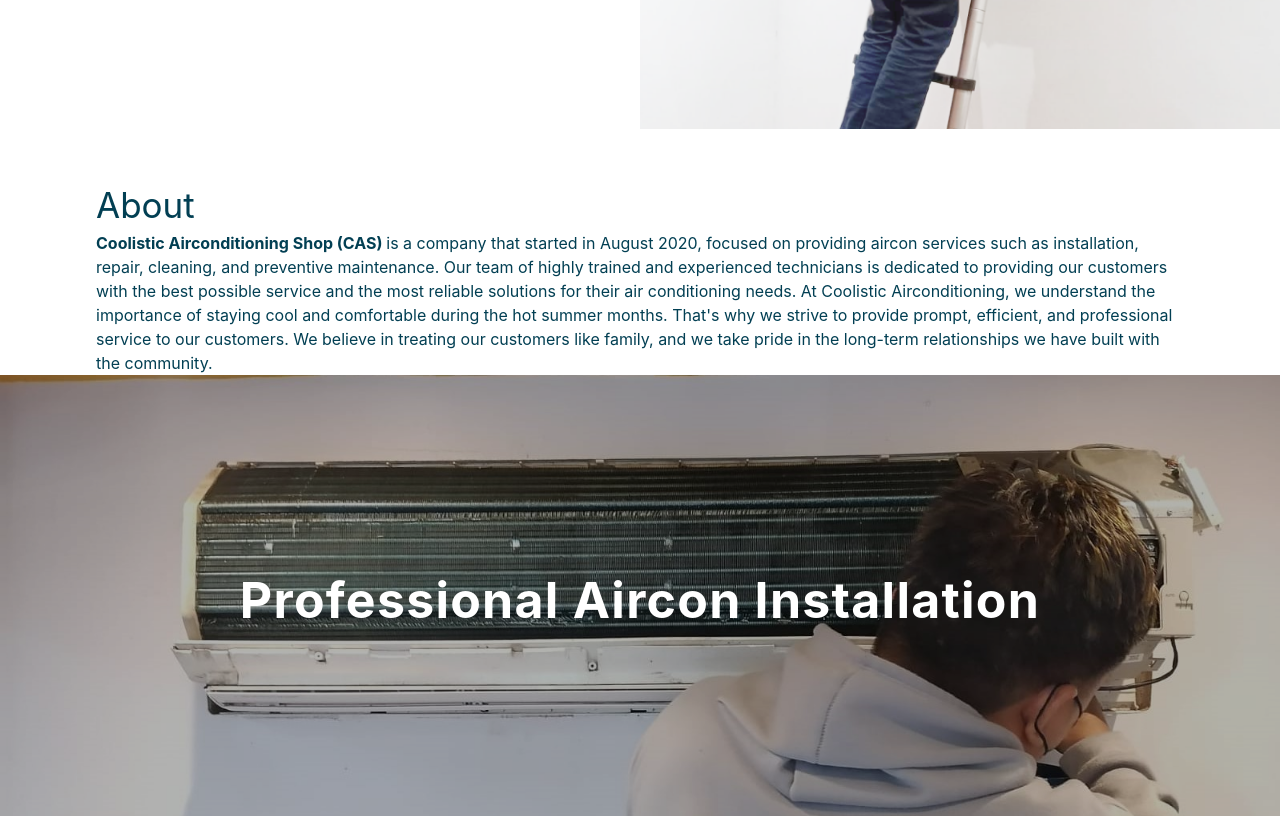
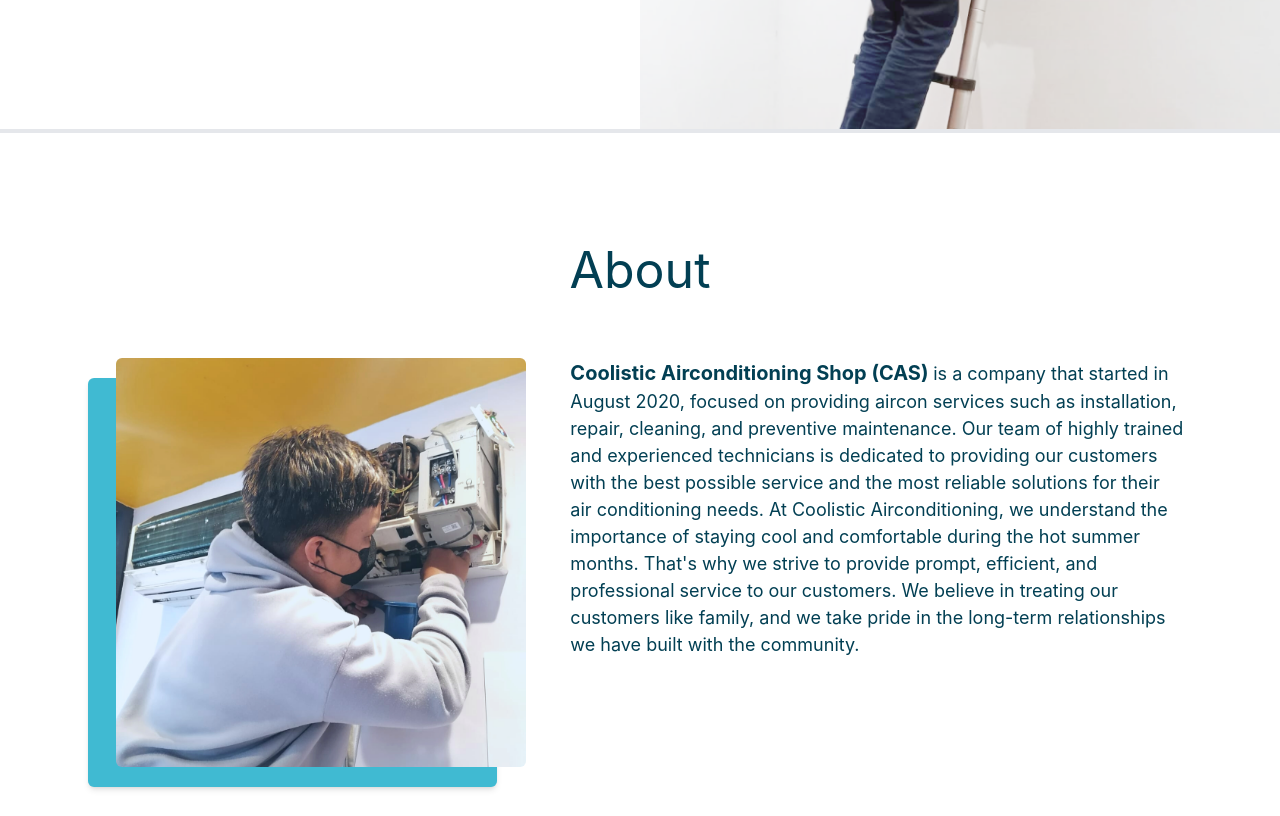
Before and after one commit to alex742022/Coolistic-Website, a React (Create React App) app: page / in a window 1280 px wide. Shown: the part 740-1556 px from the top of the page. Built offline with nearby package versions, Linux system fonts and the light colour scheme.

Commit message:
added new

```diff
--- a/src/Components/main/section2.jsx
+++ b/src/Components/main/section2.jsx
@@ -1,27 +1,43 @@
 import React from "react";
-
+import CoolisticAboutImg from "../../assets/CoolisticAbout.png";
 export default function Section2() {
   return (
-    <>
-      <div className="w-[85%] mx-auto btc2 pt-[50px]">
+    <div className="border-t-4">
+      <div
+        className="w-[85%] mx-auto btc2 pt-[50px] pb-[50px] sm:pb-[100px] sm:pt-[100px] max-w-[1444px]"
+        id="About"
+      >
         <div>
-          <h1 className="text-[35px]">About</h1>
-          <p>
-            <b>Coolistic Airconditioning Shop (CAS) </b>is a company that started in
-            August 2020, focused on providing aircon services such as
-            installation, repair, cleaning, and preventive maintenance. Our team
-            of highly trained and experienced technicians is dedicated to
-            providing our customers with the best possible service and the most
-            reliable solutions for their air conditioning needs. At Coolistic
-            Airconditioning, we understand the importance of staying cool and
-            comfortable during the hot summer months. That's why we strive to
-            provide prompt, efficient, and professional service to our
-            customers. We believe in treating our customers like family, and we
-            take pride in the long-term relationships we have built with the
-            community.
-          </p>
+          <h1 className="text-[35px] mb-[20px] text-center sm:text-[50px]">
+            About
+          </h1>
+          <div className="flex flex-col items-center lg:flex-row gap-[40px] lg:gap-[6%] lg:mt-[50px]">
+            <div className="relative sm:w-[500px] lg:w-[40%] before:content-[''] before:rounded-md before:w-[100%] before:h-[100%] before:bg-[#40bad2] before:absolute before:z-[-1] before:right-[2%] before:top-[5%] before:shadow-md">
+              <img
+                className="rounded-md relative left-[5%]"
+                src={CoolisticAboutImg}
+                alt="Coolistic Img"
+              />
+            </div>
+            <p className=" lg:w-[60%] self-start lg:text-[18px]">
+              <b className="lg:text-[20px]">
+                Coolistic Airconditioning Shop (CAS){" "}
+              </b>
+              is a company that started in August 2020, focused on providing
+              aircon services such as installation, repair, cleaning, and
+              preventive maintenance. Our team of highly trained and experienced
+              technicians is dedicated to providing our customers with the best
+              possible service and the most reliable solutions for their air
+              conditioning needs. At Coolistic Airconditioning, we understand
+              the importance of staying cool and comfortable during the hot
+              summer months. That's why we strive to provide prompt, efficient,
+              and professional service to our customers. We believe in treating
+              our customers like family, and we take pride in the long-term
+              relationships we have built with the community.
+            </p>
+          </div>
         </div>
       </div>
-    </>
+    </div>
   );
 }
```
